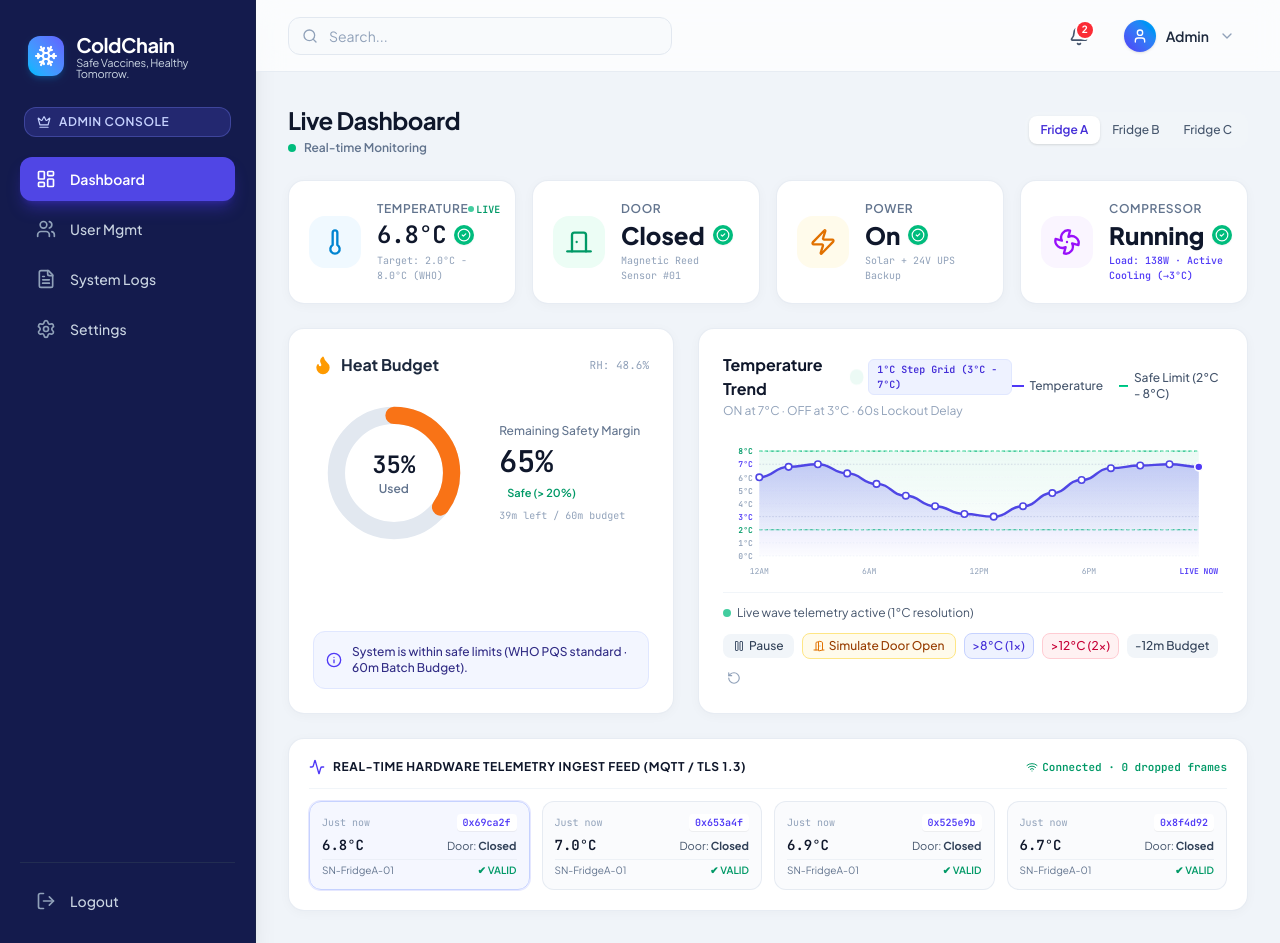
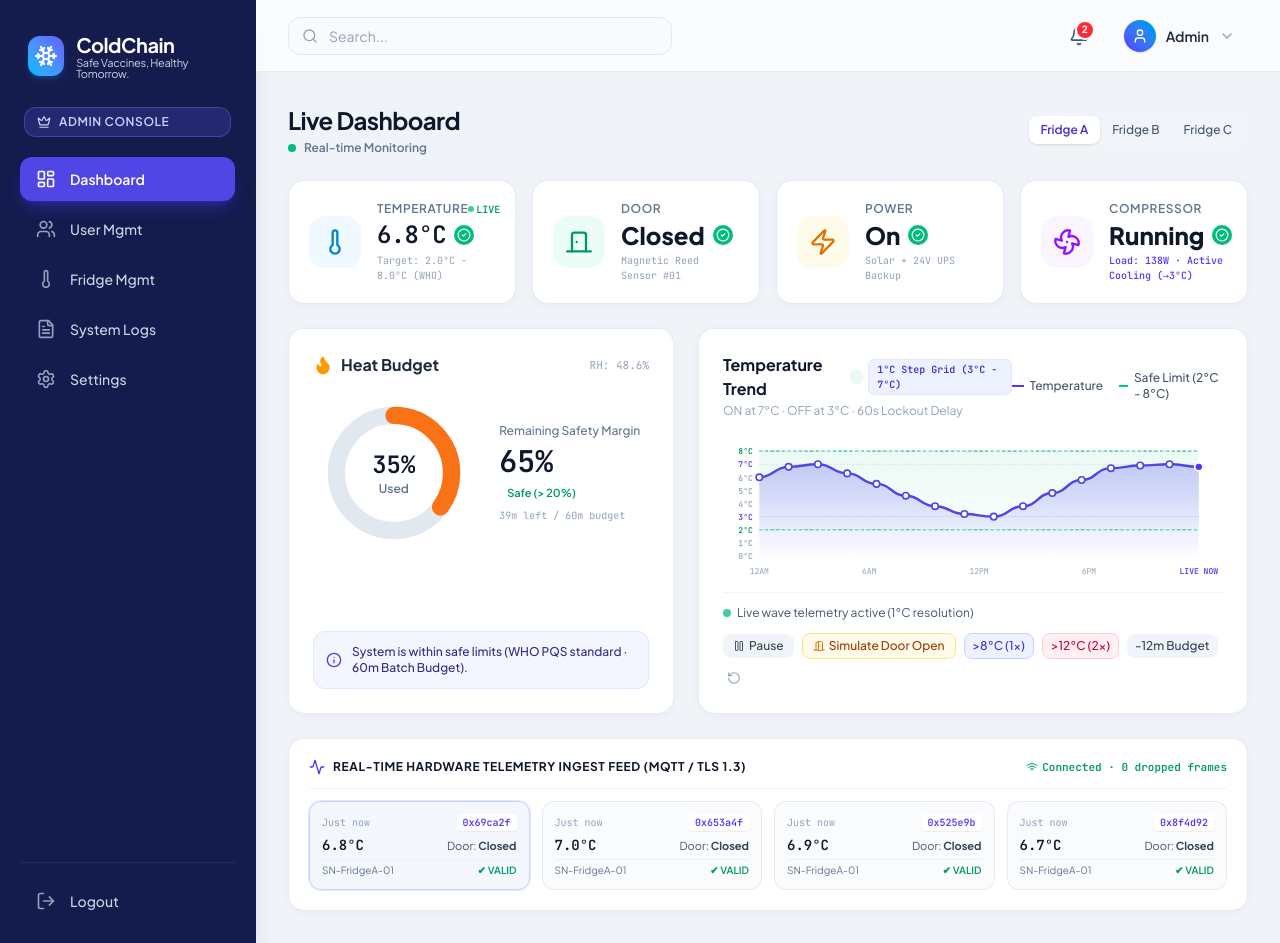
Before and after one commit to sajjadul404/ColdChain, a React (Vite) app: page / in a window 1280 px wide. Built offline with nearby package versions, Linux system fonts and the light colour scheme.

Commit message:
freze management rmv

```diff
--- a/src/components/Sidebar.jsx
+++ b/src/components/Sidebar.jsx
@@ -32,6 +32,7 @@ export const Sidebar = ({
         return [
           { id: 'admin-dashboard', label: 'Dashboard', icon: LayoutDashboard },
           { id: 'user-mgmt', label: 'User Mgmt', icon: Users },
+          { id: 'fridge-mgmt', label: 'Fridge Mgmt', icon: Thermometer },
           { id: 'system-logs', label: 'System Logs', icon: FileText },
           { id: 'settings', label: 'Settings', icon: Settings },
         ];
```
